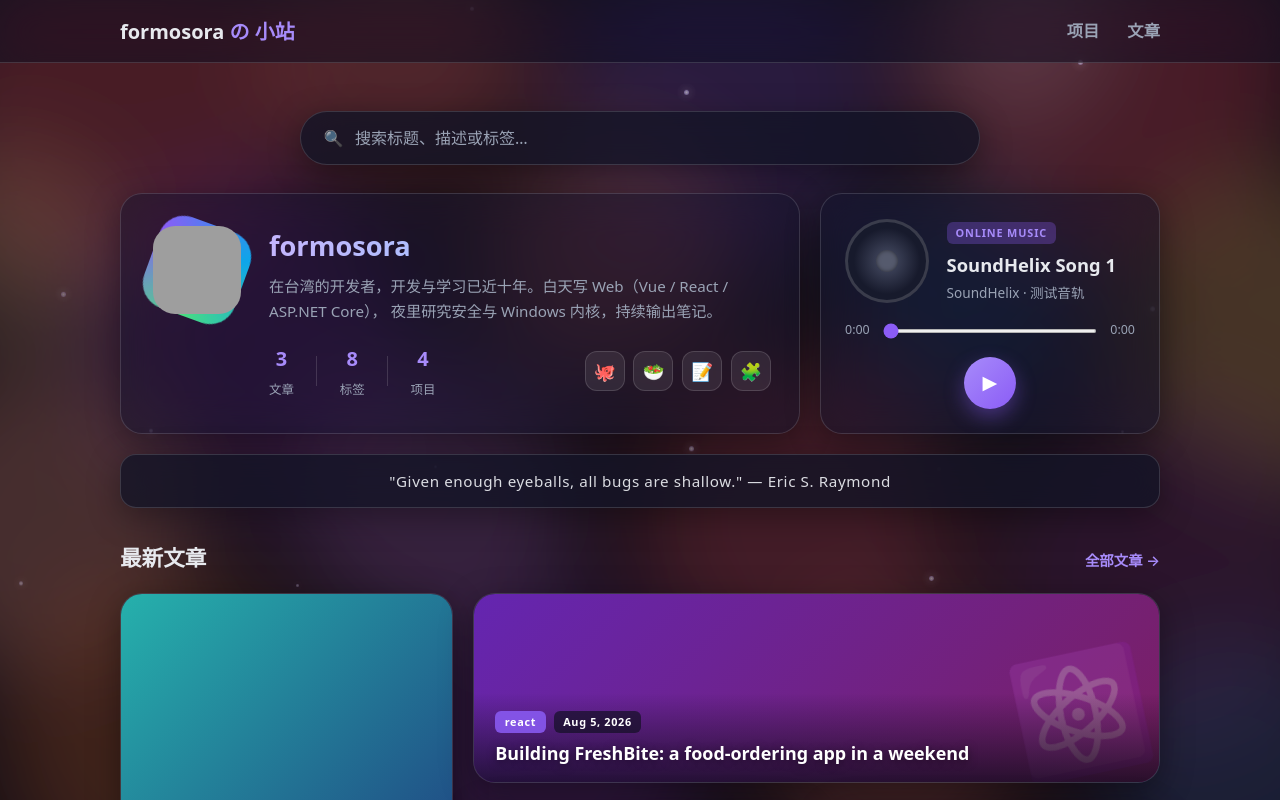
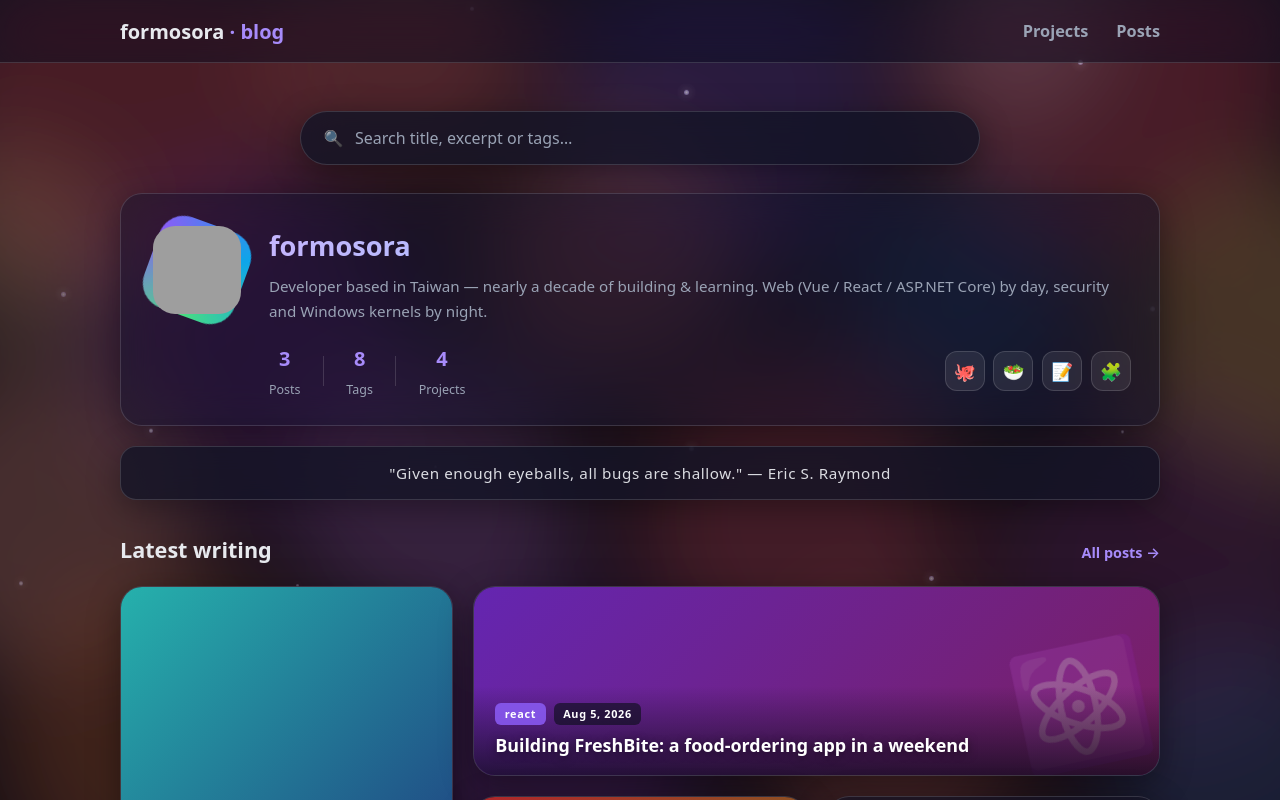
Before and after one commit to formosora/blog, a Vue app: page / in a window 1280 px wide. Shown: the top 800 px of the page. Built offline with nearby package versions, Linux system fonts and the light colour scheme; grey boxes are pictures that could not be loaded.

Commit message:
Remove music card, add zh/en i18n following browser language

```diff
--- a/src/App.vue
+++ b/src/App.vue
@@ -1,6 +1,7 @@
 <script setup lang="ts">
 import BackgroundFX from './components/BackgroundFX.vue'
 import StatusBar from './components/StatusBar.vue'
+import { t } from './i18n'
 </script>
 
 <template>
@@ -9,10 +10,10 @@ import StatusBar from './components/StatusBar.vue'
 
     <header class="site-header glass-bar">
       <div class="wrap header-inner">
-        <RouterLink to="/" class="brand">formosora<span> の 小站</span></RouterLink>
+        <RouterLink to="/" class="brand">formosora<span>{{ t(' の 小站', ' · blog') }}</span></RouterLink>
         <nav class="site-nav">
-          <RouterLink to="/projects">项目</RouterLink>
-          <RouterLink to="/posts">文章</RouterLink>
+          <RouterLink to="/projects">{{ t('项目', 'Projects') }}</RouterLink>
+          <RouterLink to="/posts">{{ t('文章', 'Posts') }}</RouterLink>
         </nav>
       </div>
     </header>
--- a/src/components/MusicCard.vue
+++ /dev/null
@@ -1,70 +0,0 @@
-<script setup lang="ts">
-import { ref } from 'vue'
-
-const SRC = 'https://www.soundhelix.com/examples/mp3/SoundHelix-Song-1.mp3'
-
-const audio = ref<HTMLAudioElement | null>(null)
-const playing = ref(false)
-const current = ref(0)
-const duration = ref(0)
-
-const toggle = () => {
-  const a = audio.value
-  if (!a) return
-  if (playing.value) a.pause()
-  else a.play()
-}
-
-const seek = (e: Event) => {
-  const a = audio.value
-  if (a) a.currentTime = Number((e.target as HTMLInputElement).value)
-}
-
-const fmt = (s: number) =>
-  `${Math.floor(s / 60)}:${String(Math.floor(s % 60)).padStart(2, '0')}`
-</script>
-
-<template>
-  <section class="music-card glass-card">
-    <div class="music-top">
-      <div class="disc" :class="{ spinning: playing }">
-        <div class="disc-hole" />
-      </div>
-      <div class="track-meta">
-        <span class="music-badge">ONLINE MUSIC</span>
-        <h3>SoundHelix Song 1</h3>
-        <p>SoundHelix · 测试音轨</p>
-      </div>
-    </div>
-
-    <div class="progress-row">
-      <span>{{ fmt(current) }}</span>
-      <input
-        type="range"
-        min="0"
-        :max="duration || 0"
-        :value="current"
-        step="0.1"
-        @input="seek"
-      />
-      <span>{{ fmt(duration) }}</span>
-    </div>
-
-    <div class="controls">
-      <button class="play-btn" @click="toggle" :title="playing ? '暂停' : '播放'">
-        {{ playing ? '⏸' : '▶' }}
-      </button>
-    </div>
-
-    <audio
-      ref="audio"
-      :src="SRC"
-      preload="metadata"
-      @play="playing = true"
-      @pause="playing = false"
-      @ended="playing = false"
-      @timeupdate="current = audio?.currentTime ?? 0"
-      @loadedmetadata="duration = audio?.duration ?? 0"
-    />
-  </section>
-</template>
--- a/src/components/ProfileCard.vue
+++ b/src/components/ProfileCard.vue
@@ -1,5 +1,6 @@
 <script setup lang="ts">
 import { computed } from 'vue'
+import { t } from '../i18n'
 import { posts } from '../posts'
 
 const postCount = posts.length
@@ -22,16 +23,18 @@ const projectCount = 4
     <div class="profile-main">
       <h1 class="profile-name">formosora</h1>
       <p class="profile-bio">
-        在台湾的开发者，开发与学习已近十年。白天写 Web（Vue / React / ASP.NET Core），
-        夜里研究安全与 Windows 内核，持续输出笔记。
+        {{ t(
+          '在台湾的开发者，开发与学习已近十年。白天写 Web（Vue / React / ASP.NET Core），夜里研究安全与 Windows 内核，持续输出笔记。',
+          'Developer based in Taiwan — nearly a decade of building & learning. Web (Vue / React / ASP.NET Core) by day, security and Windows kernels by night.'
+        ) }}
       </p>
 
       <div class="profile-stats">
-        <div class="stat"><b>{{ postCount }}</b><span>文章</span></div>
+        <div class="stat"><b>{{ postCount }}</b><span>{{ t('文章', 'Posts') }}</span></div>
         <div class="stat-divider" />
-        <div class="stat"><b>{{ tagCount }}</b><span>标签</span></div>
+        <div class="stat"><b>{{ tagCount }}</b><span>{{ t('标签', 'Tags') }}</span></div>
         <div class="stat-divider" />
-        <div class="stat"><b>{{ projectCount }}</b><span>项目</span></div>
+        <div class="stat"><b>{{ projectCount }}</b><span>{{ t('项目', 'Projects') }}</span></div>
 
         <div class="profile-socials">
           <a
@@ -48,8 +51,8 @@ const projectCount = 4
             rel="noopener"
             title="FreshBite"
           >🥗</a>
-          <RouterLink class="social-btn" to="/posts" title="文章">📝</RouterLink>
-          <RouterLink class="social-btn" to="/projects" title="项目">🧩</RouterLink>
+          <RouterLink class="social-btn" to="/posts" :title="t('文章', 'Posts')">📝</RouterLink>
+          <RouterLink class="social-btn" to="/projects" :title="t('项目', 'Projects')">🧩</RouterLink>
         </div>
       </div>
     </div>
--- a/src/components/StatusBar.vue
+++ b/src/components/StatusBar.vue
@@ -1,5 +1,6 @@
 <script setup lang="ts">
 import { onBeforeUnmount, onMounted, ref } from 'vue'
+import { lang, t } from '../i18n'
 
 const LAUNCH = new Date('2026-08-13T00:00:00+08:00').getTime()
 
@@ -16,7 +17,7 @@ onMounted(() => {
     const diff = Math.max(0, now.getTime() - LAUNCH)
     const days = Math.floor(diff / 86400000)
     const hours = Math.floor((diff % 86400000) / 3600000)
-    uptime.value = `${days}天 ${hours}小时`
+    uptime.value = lang.value === 'zh' ? `${days}天 ${hours}小时` : `${days}d ${hours}h`
   }
   tick()
   timer = window.setInterval(tick, 1000)
@@ -28,7 +29,7 @@ onBeforeUnmount(() => clearInterval(timer))
 <template>
   <div class="status-bar">
     <span class="status-clock">{{ clock }}</span>
-    <span class="uptime"><span class="dot">●</span> 系统已稳定运行：{{ uptime }}</span>
+    <span class="uptime"><span class="dot">●</span> {{ t('系统已稳定运行：', 'Stable for ') }}{{ uptime }}</span>
     <span class="status-badges">
       <span class="tech-badge">Vue 3</span>
       <span class="tech-badge">Vite 7</span>
--- /dev/null
+++ b/src/i18n.ts
@@ -0,0 +1,7 @@
+import { ref } from 'vue'
+
+/** UI language follows the browser: zh-* -> Chinese, everything else -> English. */
+const browser = (navigator.language || 'en').toLowerCase()
+export const lang = ref<'zh' | 'en'>(browser.startsWith('zh') ? 'zh' : 'en')
+
+export const t = (zh: string, en: string): string => (lang.value === 'zh' ? zh : en)
--- a/src/pages/Home.vue
+++ b/src/pages/Home.vue
@@ -1,8 +1,8 @@
 <script setup lang="ts">
 import { computed, ref } from 'vue'
 import ProfileCard from '../components/ProfileCard.vue'
-import MusicCard from '../components/MusicCard.vue'
 import TickerBar from '../components/TickerBar.vue'
+import { t } from '../i18n'
 import { coverHue, formatDate, posts, tagEmoji } from '../posts'
 import { theme, toggleTheme } from '../theme'
 
@@ -33,21 +33,22 @@ const coverStyle = (slug: string) => {
   <div class="search-wrap">
     <label class="search-box">
       <span class="mag">🔍</span>
-      <input v-model="query" type="search" placeholder="搜索标题、描述或标签…" />
+      <input
+        v-model="query"
+        type="search"
+        :placeholder="t('搜索标题、描述或标签…', 'Search title, excerpt or tags…')"
+      />
     </label>
   </div>
 
-  <div class="home-grid">
-    <ProfileCard />
-    <MusicCard />
-  </div>
+  <ProfileCard />
 
   <TickerBar />
 
   <section>
     <div class="section-head">
-      <h2>最新文章</h2>
-      <RouterLink to="/posts" class="more-link">全部文章 →</RouterLink>
+      <h2>{{ t('最新文章', 'Latest writing') }}</h2>
+      <RouterLink to="/posts" class="more-link">{{ t('全部文章 →', 'All posts →') }}</RouterLink>
     </div>
 
     <div class="bento">
@@ -73,8 +74,10 @@ const coverStyle = (slug: string) => {
 
       <button class="glass-card bento-item theme-card" @click="toggleTheme">
         <span class="theme-icon">{{ theme === 'dark' ? '🌞' : '✨' }}</span>
-        <b>{{ theme === 'dark' ? '日间模式' : '夜间模式' }}</b>
-        <span>{{ theme === 'dark' ? '切换到清爽浅色' : '流萤飞舞的深空' }}</span>
+        <b>{{ theme === 'dark' ? t('日间模式', 'Light mode') : t('夜间模式', 'Dark mode') }}</b>
+        <span>{{
+          theme === 'dark' ? t('切换到清爽浅色', 'Switch to light') : t('流萤飞舞的深空', 'Fireflies in deep space')
+        }}</span>
       </button>
     </div>
   </section>
--- a/src/pages/Posts.vue
+++ b/src/pages/Posts.vue
@@ -1,5 +1,6 @@
 <script setup lang="ts">
 import { computed, ref } from 'vue'
+import { t } from '../i18n'
 import { formatDate, posts } from '../posts'
 
 const activeTag = ref<string | null>(null)
@@ -12,15 +13,15 @@ const filtered = computed(() =>
 </script>
 
 <template>
-  <div class="posts-page">
-    <h1 class="page-title">All posts</h1>
+  <div>
+    <h1 class="page-title">{{ t('文章', 'Posts') }}</h1>
 
     <div class="tag-bar" v-if="allTags.length">
       <button
         class="tag-chip"
         :class="{ active: activeTag === null }"
         @click="activeTag = null"
-      >All</button>
+      >{{ t('全部', 'All') }}</button>
       <button
         v-for="tag in allTags"
         :key="tag"
--- a/src/pages/Projects.vue
+++ b/src/pages/Projects.vue
@@ -1,8 +1,11 @@
 <script setup lang="ts">
+import { t } from '../i18n'
+
 interface Project {
   emoji: string
   name: string
-  desc: string
+  zh: string
+  en: string
   tech: string[]
   url: string
 }
@@ -11,28 +14,32 @@ const projects: Project[] = [
   {
     emoji: '🥗',
     name: 'FreshBite',
-    desc: '一个简单的食物订购网页：React 19 + TypeScript 店面，ASP.NET Core 9 + FormCMS 无头后端，SQLite，单容器 Docker 部署。',
+    zh: '一个简单的食物订购网页：React 19 + TypeScript 店面，ASP.NET Core 9 + FormCMS 无头后端，SQLite，单容器 Docker 部署。',
+    en: 'A simple food-ordering web app: React 19 + TypeScript storefront, ASP.NET Core 9 + FormCMS headless backend, SQLite, single-container Docker deploy.',
     tech: ['React 19', 'TypeScript', 'ASP.NET Core', 'FormCMS', 'Docker'],
     url: 'https://github.com/formosora/freshbite',
   },
   {
     emoji: '📝',
     name: 'formosora · blog',
-    desc: '你正在看的这个站：Vue 3 + Vite 驱动的 Markdown 博客，自定义文章日期，毛玻璃 UI，GitHub Pages 自动部署。',
+    zh: '你正在看的这个站：Vue 3 + Vite 驱动的 Markdown 博客，自定义文章日期，毛玻璃 UI，GitHub Pages 自动部署。',
+    en: 'This very site: a Vue 3 + Vite Markdown blog with custom post dates, glassmorphism UI and GitHub Pages auto-deploy.',
     tech: ['Vue 3', 'TypeScript', 'Vite', 'GitHub Pages'],
     url: 'https://github.com/formosora/blog',
   },
   {
     emoji: '🧩',
     name: 'FormCMS',
-    desc: '开源无头 CMS：ASP.NET Core + React，REST / GraphQL 双 API，内置 GrapesJS 页面设计器。',
+    zh: '开源无头 CMS：ASP.NET Core + React，REST / GraphQL 双 API，内置 GrapesJS 页面设计器。',
+    en: 'Open-source headless CMS: ASP.NET Core + React, dual REST / GraphQL APIs, built-in GrapesJS page designer.',
     tech: ['C#', 'ASP.NET Core', 'React', 'GraphQL'],
     url: 'https://github.com/formosora/formcms',
   },
   {
     emoji: '🔐',
-    name: 'vuln-bite（规划中）',
-    desc: '故意埋入经典漏洞的 FreshBite 变体：SQLi / XSS / IDOR… 每个漏洞配攻击 writeup 与修复 commit，安全练手靶场。',
+    name: t('vuln-bite（规划中）', 'vuln-bite (planned)'),
+    zh: '故意埋入经典漏洞的 FreshBite 变体：SQLi / XSS / IDOR… 每个漏洞配攻击 writeup 与修复 commit，安全练手靶场。',
+    en: 'A deliberately vulnerable FreshBite variant: SQLi / XSS / IDOR… each with an attack writeup and a fix commit. A security training ground.',
     tech: ['Security', 'Web', 'Writeup'],
     url: 'https://github.com/formosora',
   },
@@ -41,7 +48,7 @@ const projects: Project[] = [
 
 <template>
   <div>
-    <h1 class="page-title">项目</h1>
+    <h1 class="page-title">{{ t('项目', 'Projects') }}</h1>
     <div class="project-grid">
       <div
         v-for="(p, i) in projects"
@@ -53,11 +60,11 @@ const projects: Project[] = [
           <span class="project-emoji">{{ p.emoji }}</span>
           <h2 class="project-name">{{ p.name }}</h2>
         </div>
-        <p class="project-desc">{{ p.desc }}</p>
+        <p class="project-desc">{{ t(p.zh, p.en) }}</p>
         <div class="project-tech">
-          <span v-for="t in p.tech" :key="t" class="tech-chip">{{ t }}</span>
+          <span v-for="tech in p.tech" :key="tech" class="tech-chip">{{ tech }}</span>
         </div>
-        <a :href="p.url" target="_blank" rel="noopener" class="project-link">查看 →</a>
+        <a :href="p.url" target="_blank" rel="noopener" class="project-link">{{ t('查看 →', 'View →') }}</a>
       </div>
     </div>
   </div>
--- a/src/posts.ts
+++ b/src/posts.ts
@@ -1,4 +1,5 @@
 import MarkdownIt from 'markdown-it'
+import { lang } from './i18n'
 
 const md = new MarkdownIt({ html: true, linkify: true })
 
@@ -55,13 +56,15 @@ export const getPost = (slug: string): Post | undefined => posts.find(p => p.slu
 
 export const renderPost = (post: Post): string => (post.html ??= md.render(post.body))
 
-/** "2026-08-05" -> "Aug 5, 2026" */
-export const formatDate = (iso: string): string =>
-  new Date(`${iso}T00:00:00`).toLocaleDateString('en-US', {
+/** "2026-08-05" -> "Aug 5, 2026"（英文浏览器）或 "2026年8月5日"（中文浏览器） */
+export const formatDate = (iso: string): string => {
+  const isZh = lang.value === 'zh'
+  return new Date(`${iso}T00:00:00`).toLocaleDateString(isZh ? 'zh-CN' : 'en-US', {
     year: 'numeric',
-    month: 'short',
+    month: isZh ? 'long' : 'short',
     day: 'numeric',
   })
+}
 
 /** Deterministic hue from a string, for generated card covers. */
 export const coverHue = (seed: string): number => {
```
Also changed, not shown: src/components/TickerBar.vue (+21 -10 lines), src/pages/About.vue (+15 -9 lines), src/pages/Post.vue (+5 -4 lines), 2 other files (tests, documents, lock files or other folders).
